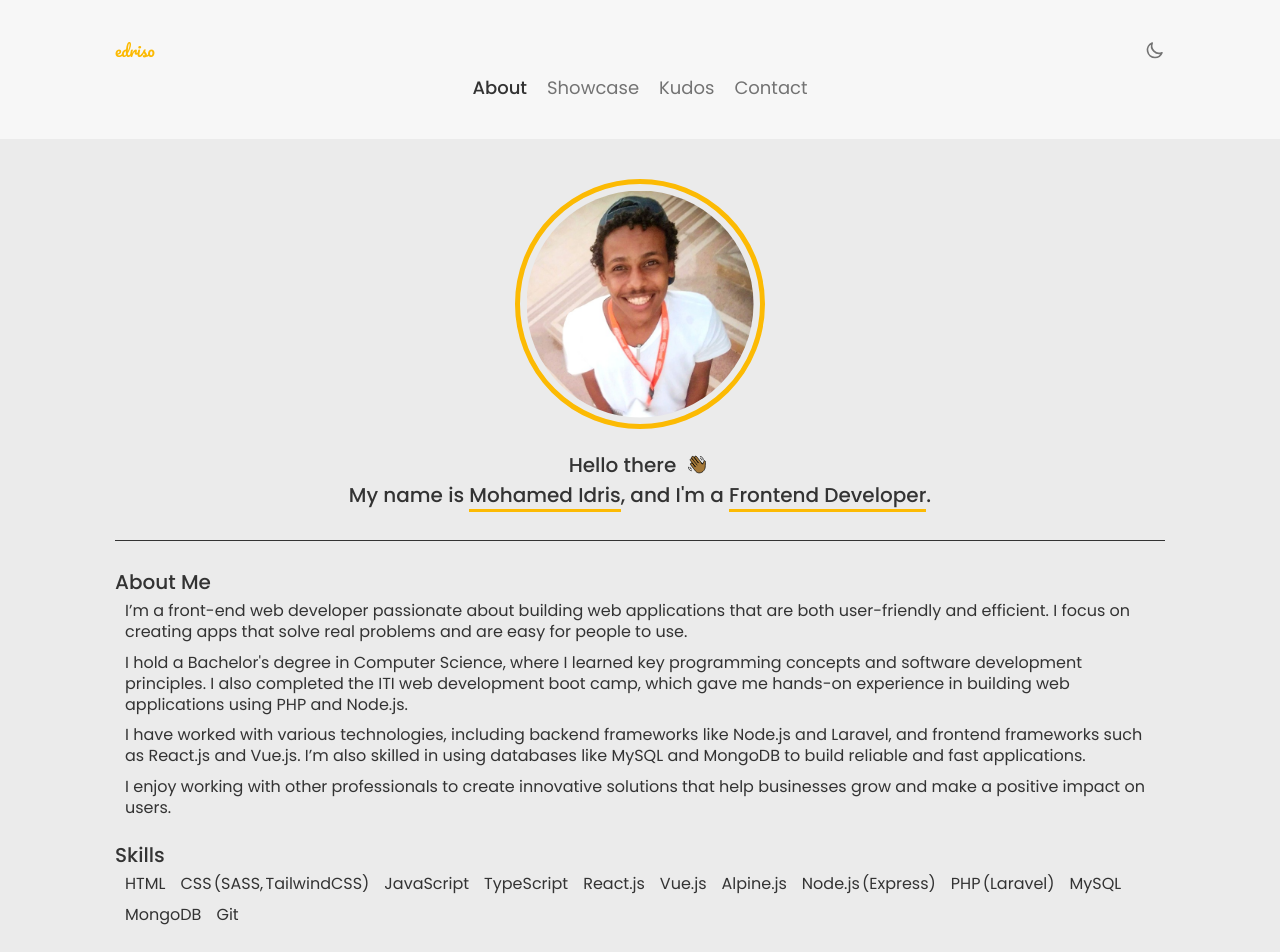
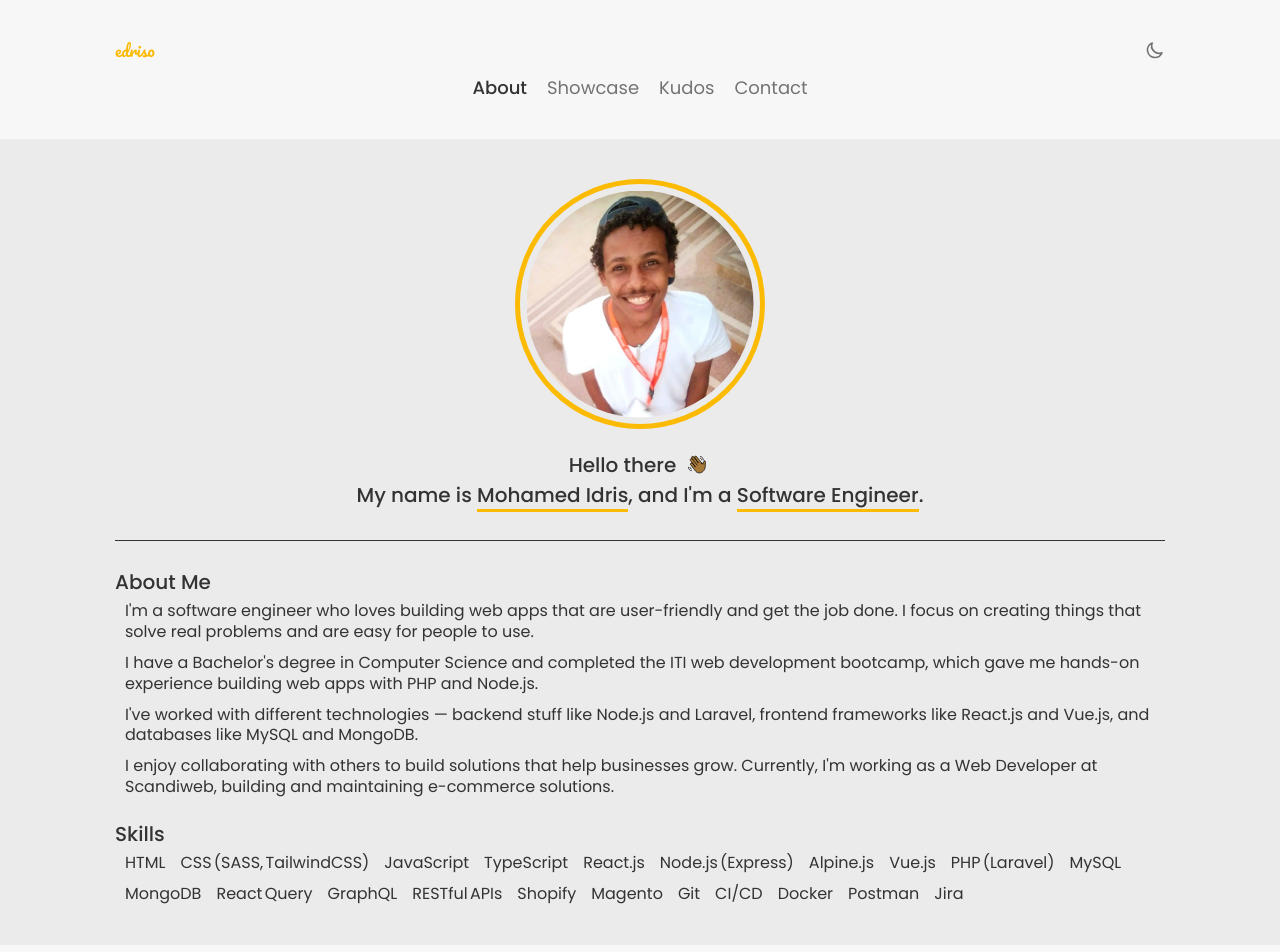
Before and after one commit to edriso/portfolio, a Vue app: page / in a window 1280 px wide. Shown: the top 952 px of the page. Built offline with nearby package versions, Linux system fonts and the light colour scheme.

Commit message:
Update About.vue to reflect new title and enhance personal description with current role and skills

```diff
--- a/src/views/About.vue
+++ b/src/views/About.vue
@@ -4,12 +4,12 @@ export default {
   data() {
     return {
       name: "Mohamed Idris",
-      title: "Frontend Developer",
+      title: "Software Engineer",
       about: [
-        "I’m a front-end web developer passionate about building web applications that are both user-friendly and efficient. I focus on creating apps that solve real problems and are easy for people to use.",
-        "I hold a Bachelor's degree in Computer Science, where I learned key programming concepts and software development principles. I also completed the ITI web development boot camp, which gave me hands-on experience in building web applications using PHP and Node.js.",
-        "I have worked with various technologies, including backend frameworks like Node.js and Laravel, and frontend frameworks such as React.js and Vue.js. I’m also skilled in using databases like MySQL and MongoDB to build reliable and fast applications.",
-        "I enjoy working with other professionals to create innovative solutions that help businesses grow and make a positive impact on users.",
+        "I'm a software engineer who loves building web apps that are user-friendly and get the job done. I focus on creating things that solve real problems and are easy for people to use.",
+        "I have a Bachelor's degree in Computer Science and completed the ITI web development bootcamp, which gave me hands-on experience building web apps with PHP and Node.js.",
+        "I've worked with different technologies — backend stuff like Node.js and Laravel, frontend frameworks like React.js and Vue.js, and databases like MySQL and MongoDB.",
+        "I enjoy collaborating with others to build solutions that help businesses grow. Currently, I'm working as a Web Developer at Scandiweb, building and maintaining e-commerce solutions.",
       ],
       skills: [
         "HTML",
@@ -17,13 +17,22 @@ export default {
         "JavaScript",
         "TypeScript",
         "React.js",
+        "Node.js (Express)",
+        "Alpine.js",
         "Vue.js",
-        "Alpine.js",
-        "Node.js (Express)",
         "PHP (Laravel)",
         "MySQL",
         "MongoDB",
+        "React Query",
+        "GraphQL",
+        "RESTful APIs",
+        "Shopify",
+        "Magento",
         "Git",
+        "CI/CD",
+        "Docker",
+        "Postman",
+        "Jira",
       ],
     };
   },
```
